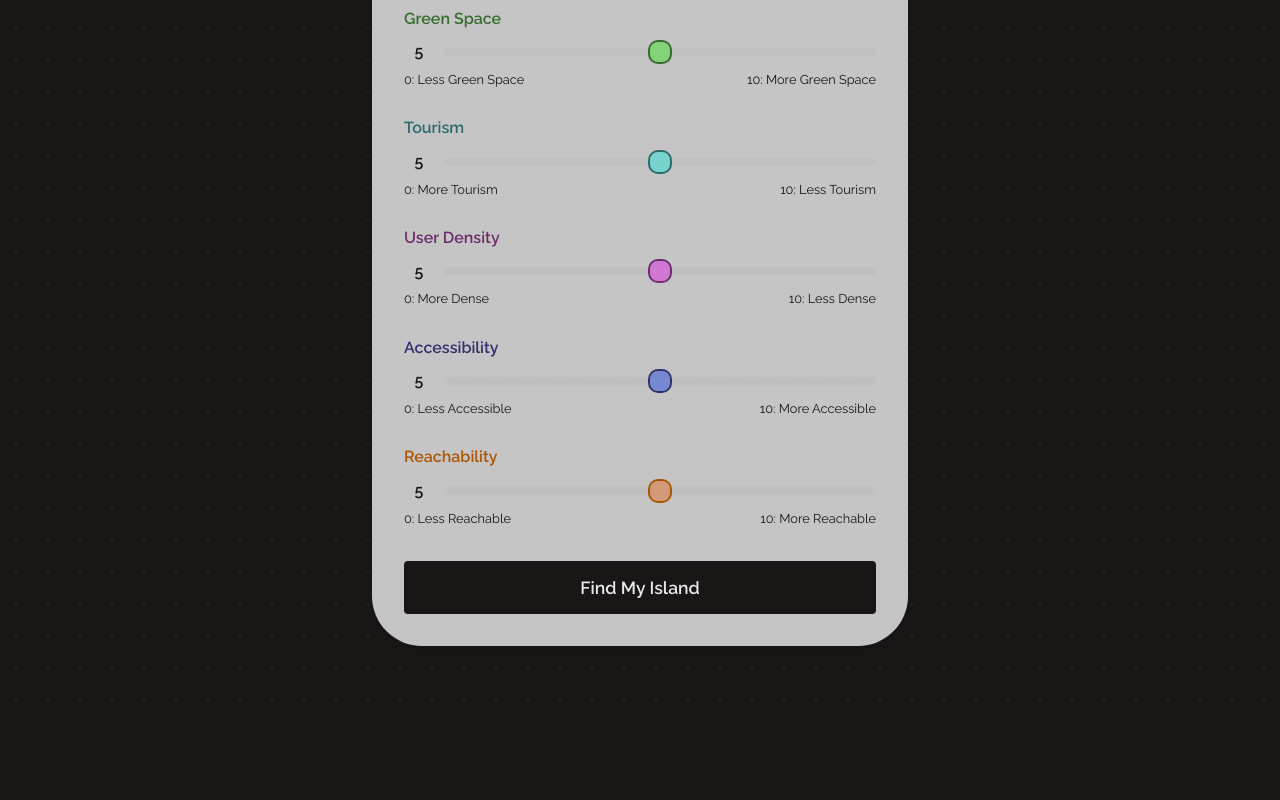
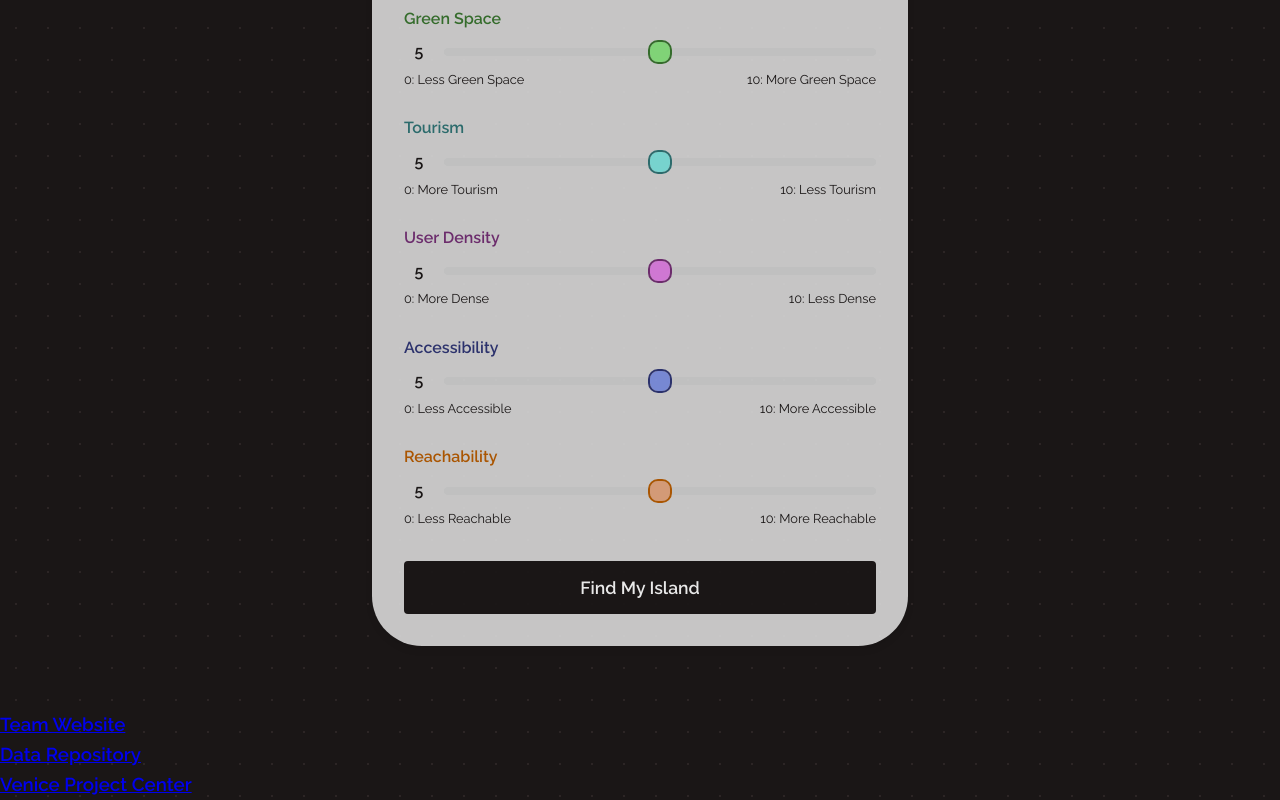
Before and after one commit to v25eIslands/Island-Matcher, a plain HTML site: page index.html in a window 1280 px wide. Shown: the part 436-1236 px from the top of the page. Before the commit the page ends 1146 px from the top, so only its background shows below. Drawn offline with Linux system fonts and the light colour scheme.

Commit message:
Update index.html to have footer

```diff
--- a/index.html
+++ b/index.html
@@ -153,4 +153,11 @@
         </main>
     </div>
 </body>
+
+<footer>
+    <a href="https://sites.google.com/view/v25e-isles/home?authuser=1" target="_blank"><h3>Team Website</h3></a>
+    <a href="https://sites.google.com/view/vpc-islands/home?authuser=1" target="_blank"><h3>Data Repository</h3></a>
+    <a href="https://veniceprojectcenter.org/" target="_blank"><h3>Venice Project Center</h3></a>
+</footer>
+
 </html>
```
